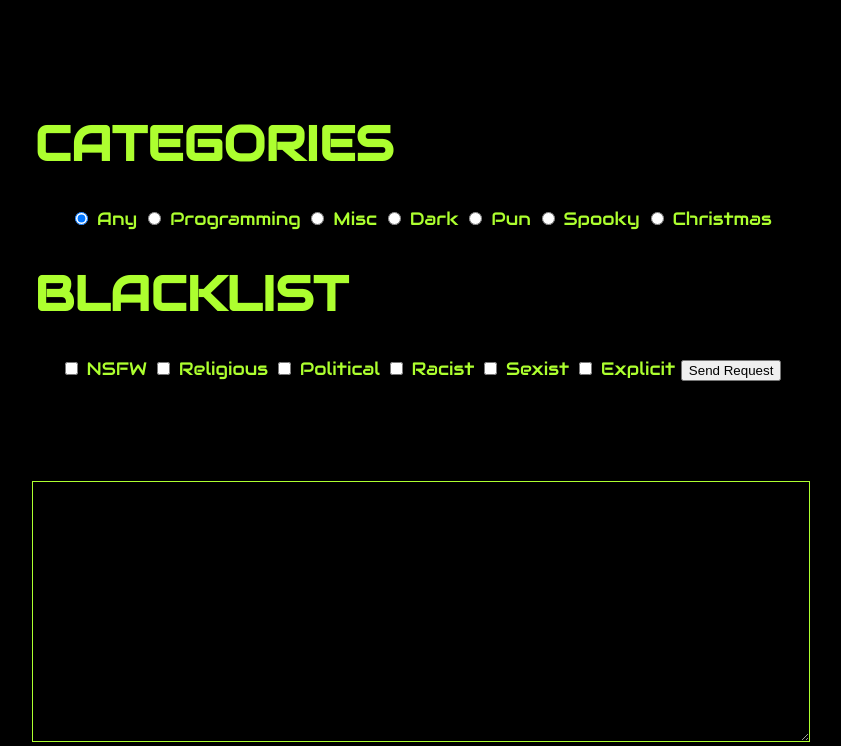
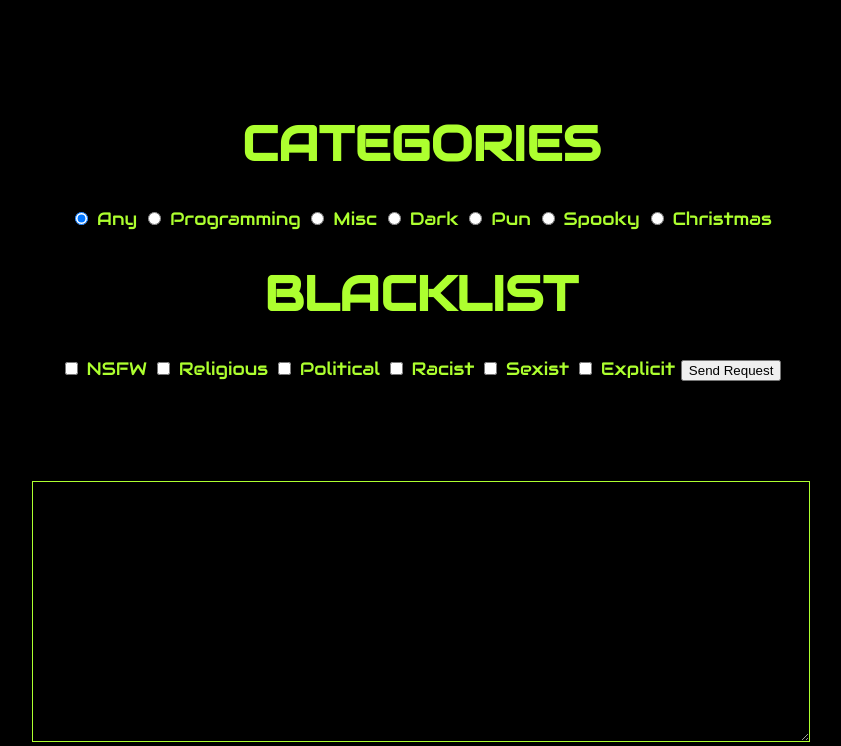
Before and after one commit to HemantSachdeva/JokeApi, a Flask app: page / in a window 1280 px wide. Shown: the top 746 px of the page, without its empty margins (219-1060 px from the left). Run offline with Flask 2, Linux system fonts and the light colour scheme.

Commit message:
Align Categories and Blacklist h1 to center
Signed-off-by: Hemant Sachdeva <hemant.evolver@gmail.com>

```diff
--- a/static/css/style.css
+++ b/static/css/style.css
@@ -41,9 +41,8 @@ body {
 
 .heading{
     color: greenyellow;
-    margin-left: 15%;
     font-size: 270%;
-    text-align: left;
+    text-align: center;
 }
 
 img {
```
